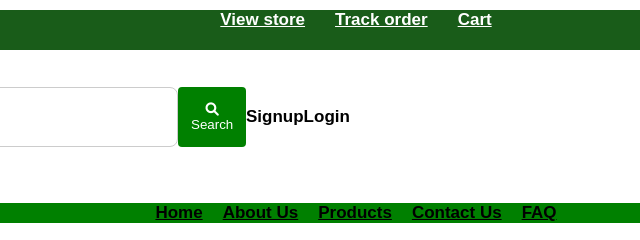
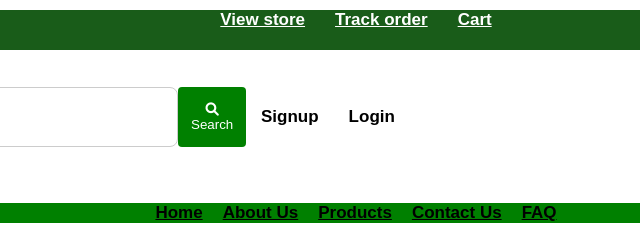
Before and after one commit to jovynina1/Dynapie-Homepage, a plain HTML site: page index.html in a window 1280 px wide. Shown: the top 240 px of the page, 284-924 px from the left. Drawn offline with Linux system fonts and the light colour scheme.

Commit message:
Update index.html

```diff
--- a/index.html
+++ b/index.html
@@ -31,8 +31,8 @@
       <nav>
         <div class="nav-bar">
           <ul>
-            <a href="#Signup">Signup</a>
-            <a href="#Login">Login</a>
+            <li><a href="#Signup">Signup</a></li>
+            <li><a href="#Login">Login</a></li>
           </ul>
         </div>
       </nav>
```
